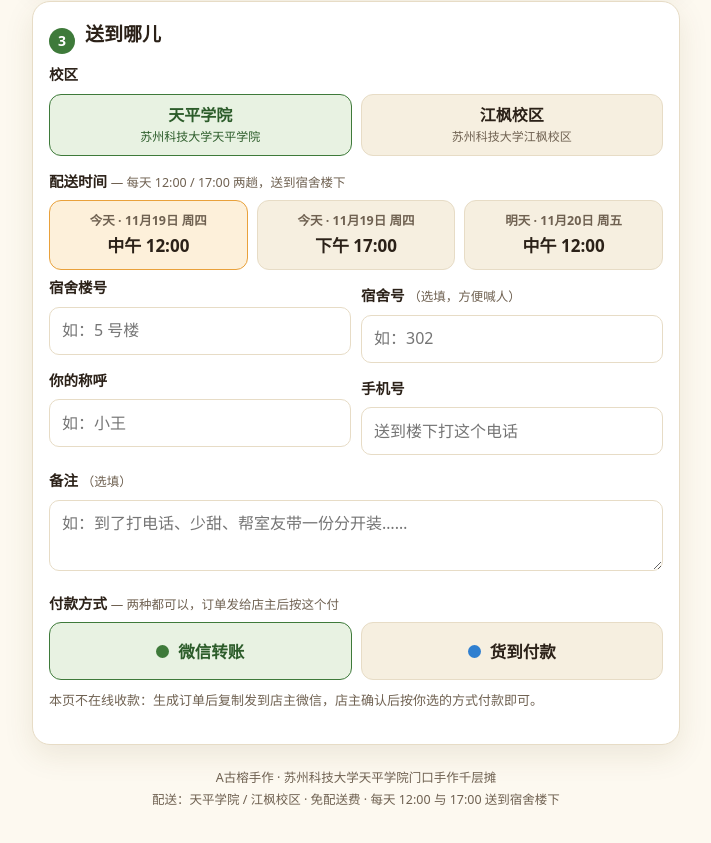
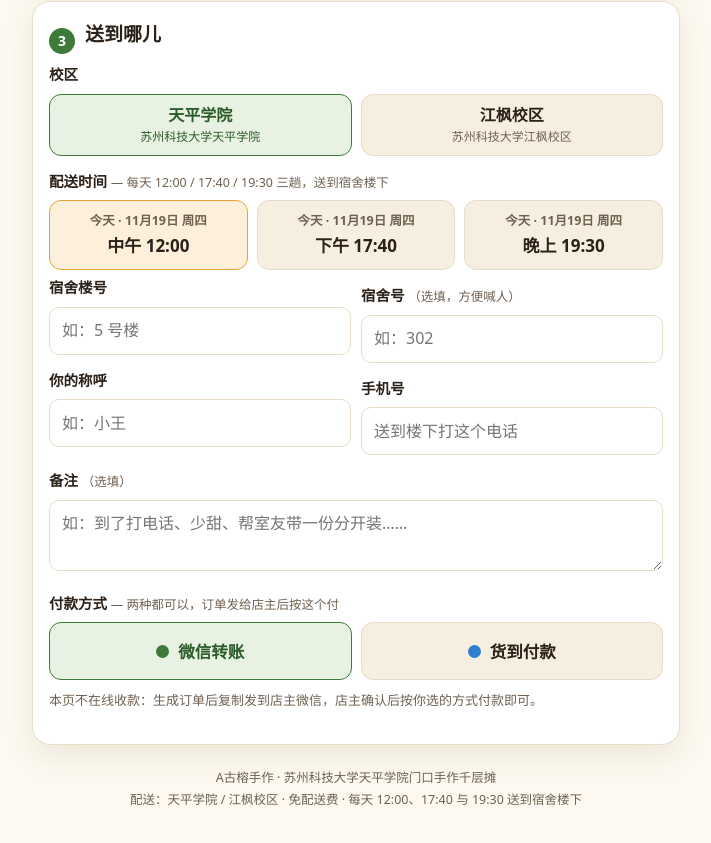
Before and after one commit to gurongshouzuo/gurongshouzuo.github.io, a plain HTML site: page index.html in a window 1280 px wide. Shown: the part 1741-2584 px from the top of the page, without its empty margins (284-995 px from the left). Drawn offline with Linux system fonts and the light colour scheme.

Commit message:
Update delivery slots: 12:00 / 17:40 / 19:30

```diff
--- a/index.html
+++ b/index.html
@@ -311,7 +311,7 @@ footer{margin-top:22px;text-align:center;color:var(--ink-soft);font-size:12.5px;
 </div>
 <div class="delivery-note">
 <svg width="20" height="20" viewBox="0 0 24 24" fill="none" stroke="var(--green-deep)" stroke-width="2" stroke-linecap="round" stroke-linejoin="round" aria-hidden="true"><path d="M5.5 21a2.5 2.5 0 1 0 0-5 2.5 2.5 0 0 0 0 5Zm13 0a2.5 2.5 0 1 0 0-5 2.5 2.5 0 0 0 0 5Z"/><path d="M8 18.5h7.5M5.5 16V9.5A1.5 1.5 0 0 1 7 8h4l3.5 8M11 8h3.2A1.8 1.8 0 0 1 16 9.8V16"/></svg>
-<div><b>免配送费</b>，送天平学院、江枫校区，<b>送到宿舍楼下</b>。每天两趟：<b>中午 12:00</b> 和 <b>下午 17:00</b>，下单时选好时间就行。</div>
+<div><b>免配送费</b>，送天平学院、江枫校区，<b>送到宿舍楼下</b>。每天三趟：<b>中午 12:00</b>、<b>下午 17:40</b> 和 <b>晚上 19:30</b>，下单时选好时间就行。</div>
 </div>
 </div>
 
@@ -378,7 +378,7 @@ footer{margin-top:22px;text-align:center;color:var(--ink-soft);font-size:12.5px;
 </div>
 
 <div class="field">
-<span class="flabel">配送时间 <span class="opt">— 每天 12:00 / 17:00 两趟，送到宿舍楼下</span></span>
+<span class="flabel">配送时间 <span class="opt">— 每天 12:00 / 17:40 / 19:30 三趟，送到宿舍楼下</span></span>
 <div class="slot-grid" id="slotGrid" role="group" aria-label="选择配送时间"></div>
 </div>
 
@@ -435,7 +435,7 @@ footer{margin-top:22px;text-align:center;color:var(--ink-soft);font-size:12.5px;
 
 <footer>
 A古榕手作 · 苏州科技大学天平学院门口手作千层摊<br />
-配送：天平学院 / 江枫校区 · 免配送费 · 每天 12:00 与 17:00 送到宿舍楼下
+配送：天平学院 / 江枫校区 · 免配送费 · 每天 12:00、17:40 与 19:30 送到宿舍楼下
 </footer>
 </div>
 
@@ -660,22 +660,22 @@ hideError($("orderError"));
 wireToggle("campusSeg", "data-campus", function(v){ state.campus = v;});
 wireToggle("payGrid", "data-pay", function(v){ state.pay = v;});
 
-/* ---------- Delivery slots: next 12:00 / 17:00 ---------- */
+/* ---------- Delivery slots: next 12:00 / 17:40 / 19:30 ---------- */
 var WEEK = ["周日","周一","周二","周三","周四","周五","周六"];
 function buildSlots(){
 var now = new Date();
 var slots = [];
 for (var d = 0; d < 3 && slots.length < 3; d++){
-[12,17].forEach(function(h){
+[{h:12,m:0,t:"中午 12:00"},{h:17,m:40,t:"下午 17:40"},{h:19,m:30,t:"晚上 19:30"}].forEach(function(o){
 if (slots.length >= 3) return;
-var dt = new Date(now.getFullYear(), now.getMonth(), now.getDate()+d, h, 0, 0);
+var dt = new Date(now.getFullYear(), now.getMonth(), now.getDate()+d, o.h, o.m, 0);
 if (dt > now){
 var dayLabel = d===0? "今天": (d===1? "明天": "后天");
 slots.push({
 date: dt,
 dayLabel: dayLabel,
 dateText: (dt.getMonth()+1) + "月" + dt.getDate() + "日 " + WEEK[dt.getDay()],
-time: (h===12? "中午 12:00": "下午 17:00")
+time: o.t
 });
 }
 });
```
